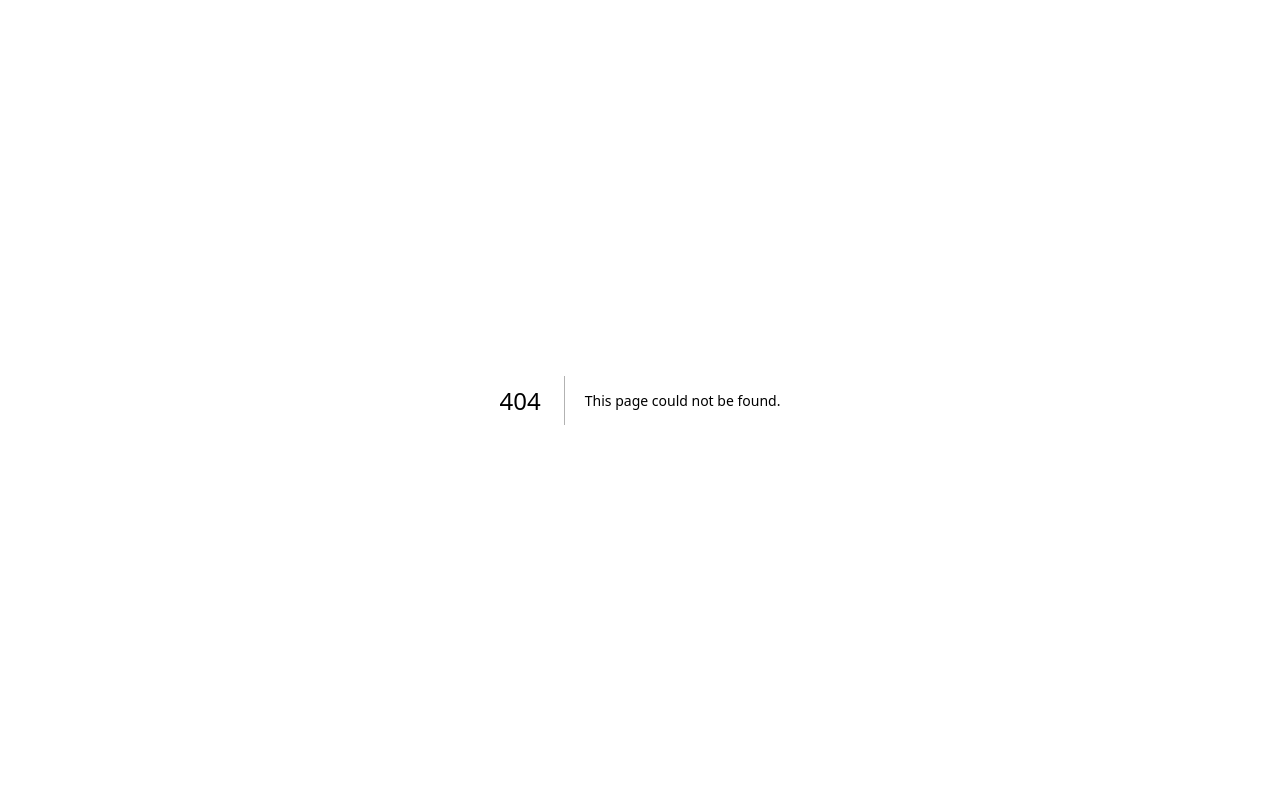
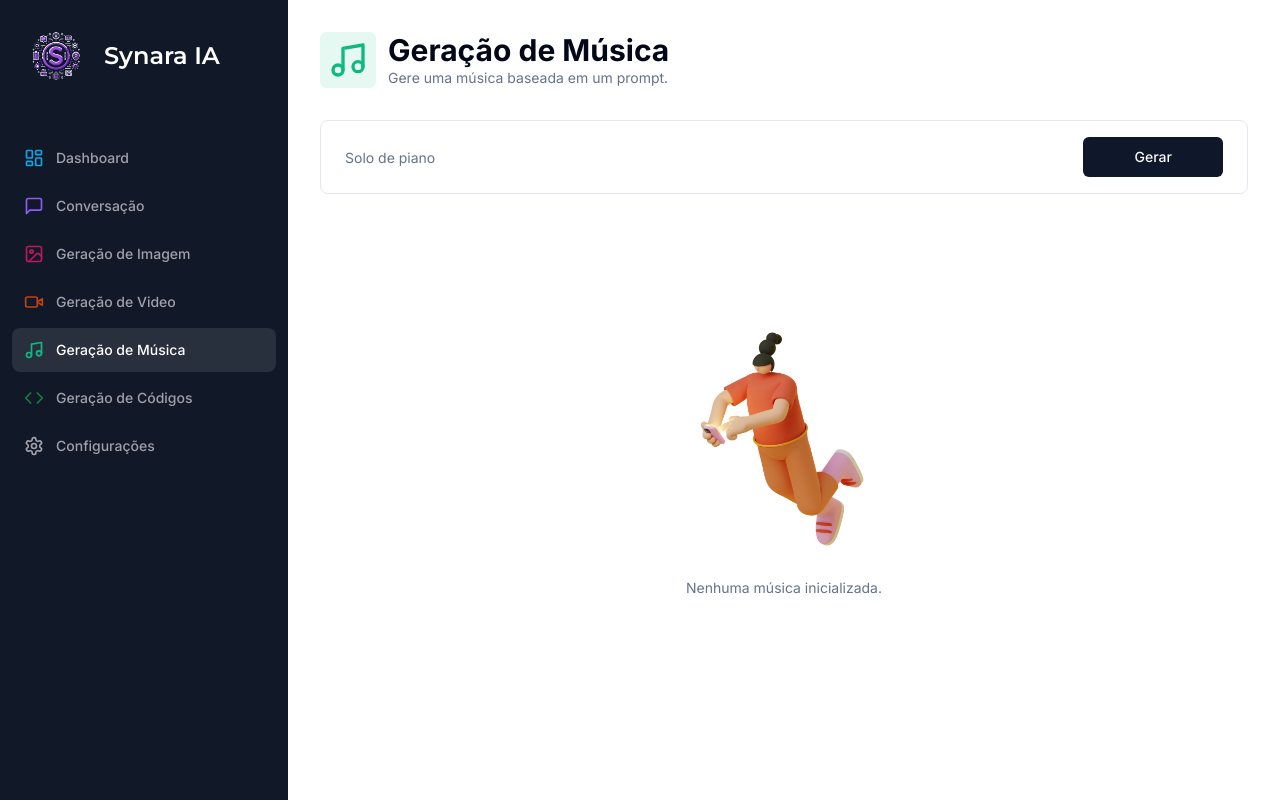
Before and after one commit to luizengdev/synara-ai, a Next.js app: page /music in a window 1280 px wide. Before the commit this address had no page. Built offline with nearby package versions, Linux system fonts and the light colour scheme.

Commit message:
feat: add MusicPage

```diff
--- /dev/null
+++ b/app/(dashboard)/(routes)/music/constants.ts
@@ -0,0 +1,7 @@
+import * as z from "zod";
+
+export const formsSchema = z.object({
+  prompt: z.string().min(1, {
+    message: "Por favor, digite algo de música para o prompt.",
+  }),
+});
--- /dev/null
+++ b/app/(dashboard)/(routes)/music/page.tsx
@@ -0,0 +1,123 @@
+"use client";
+
+import axios from "axios";
+import * as z from "zod";
+import { Music } from "lucide-react";
+import { useForm } from "react-hook-form";
+import { zodResolver } from "@hookform/resolvers/zod";
+import { useRouter } from "next/navigation";
+import { useState } from "react";
+import { formsSchema } from "./constants";
+
+import { Form, FormControl, FormField, FormItem } from "@/components/ui/form";
+import { Input } from "@/components/ui/input";
+import { Button } from "@/components/ui/button";
+
+import Heading from "@/components/heading";
+import Empty from "@/components/empty";
+import Loader from "@/components/loader";
+
+const MusicPage = () => {
+  const router = useRouter();
+  const [music, setMusic] = useState<string>();
+
+  const form = useForm<z.infer<typeof formsSchema>>({
+    resolver: zodResolver(formsSchema),
+    defaultValues: {
+      prompt: "",
+    },
+  });
+
+  const isLoading = form.formState.isSubmitting;
+
+  const onSubmit = async (values: z.infer<typeof formsSchema>) => {
+    try {
+      setMusic(undefined);
+
+      const response = await axios.post("/api/music", values);
+
+      setMusic(response.data.audio);
+      form.reset();
+    } catch (error: any) {
+      // TODO: Open Pro Modal
+      console.log(error);
+    } finally {
+      router.refresh();
+    }
+  };
+
+  return (
+    <div>
+      <Heading
+        title="Geração de Música"
+        description="Gere uma música baseada em um prompt."
+        icon={Music}
+        iconColor="text-emerald-500"
+        bgColor="bg-emerald-500/10"
+      />
+      <div className="px-4 lg:px-8">
+        <div>
+          <Form {...form}>
+            <form
+              onSubmit={form.handleSubmit(onSubmit)}
+              className="
+                rounded-lg
+                border
+                w-full
+                p-4
+                px-3
+                md:px-6
+                focus-within:shadow-sm
+                grid grid-cols-12
+                gap-2"
+            >
+              <FormField
+                name="prompt"
+                render={({ field }) => (
+                  <FormItem className="col-span-12 lg:col-span-10">
+                    <FormControl className="m-0 p-0">
+                      <Input
+                        className="border-0 outline-none
+                         focus-visible:ring-0
+                         focus-visible:ring-transparent"
+                        disabled={isLoading}
+                        placeholder="Solo de piano"
+                        {...field}
+                      />
+                    </FormControl>
+                  </FormItem>
+                )}
+              />
+              <Button
+                className="col-span-12 lg:col-span-2 w-full"
+                disabled={isLoading}
+              >
+                Gerar
+              </Button>
+            </form>
+          </Form>
+        </div>
+        <div className="space-y-4 mt-4">
+          {isLoading && (
+            <div
+              className="p-8 rounded-lg w-full flex items-center
+            justify-center bg-muted"
+            >
+              <Loader />
+            </div>
+          )}
+          {!music && !isLoading && (
+            <Empty label="Nenhuma música inicializada." />
+          )}
+          {music && (
+            <audio controls className="w-full mt-8">
+              <source src={music} />
+            </audio>
+          )}
+        </div>
+      </div>
+    </div>
+  );
+};
+
+export default MusicPage;
```
